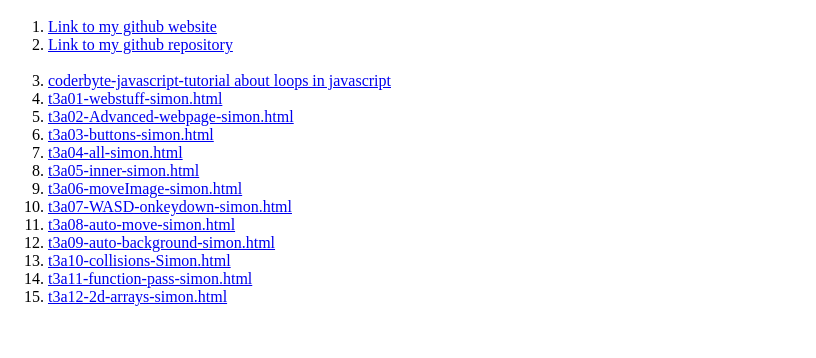
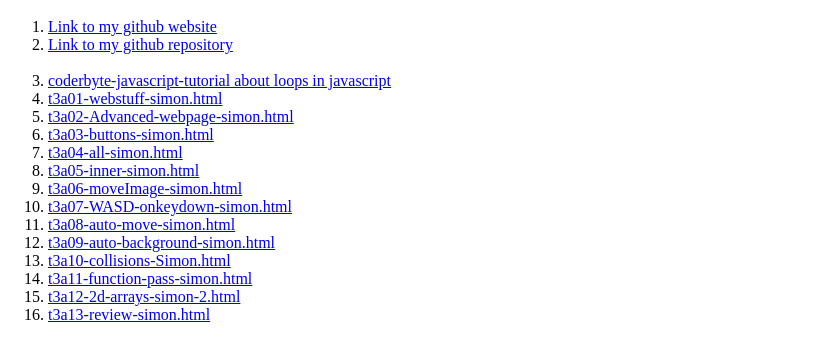
Before and after one commit to gamedev2019simon/gamedev2019simon, a plain HTML site: page index.html in a window 1280 px wide. Shown: the part 48-406 px from the top of the page, without its empty margins (0-816 px from the left). Drawn offline with Linux system fonts and the light colour scheme.

Commit message:
Update index.html

```diff
--- a/index.html
+++ b/index.html
@@ -20,9 +20,10 @@
 <li><a href="t3a04-all-simon.html"> t3a04-all-simon.html</a>
 <li><a href="t3a05-inner-simon.html"> t3a05-inner-simon.html</a>
 <li><a href="t3a06-moveImage-simon.html"> t3a06-moveImage-simon.html</a>
-<li><a href="t3a07-WASD-onkeydown-simon.html">t3a07-WASD-onkeydown-simon.html</a>
+<li><a href="t3a07-WASD-onkeydown-simon.html"> t3a07-WASD-onkeydown-simon.html</a>
 <li><a href="t3a08-auto-move-simon.html"> t3a08-auto-move-simon.html</a>
 <li><a href="t3a09-auto-background-simon.html"> t3a09-auto-background-simon.html</a>
 <li><a href="t3a10-collisions-Simon.html"> t3a10-collisions-Simon.html</a>
 <li><a href="t3a11-function-pass-simon.html"> t3a11-function-pass-simon.html</a>
-<li><a href="t3a12-2d-arrays-simon.html"> t3a12-2d-arrays-simon.html</a>
+<li><a href="t3a12-2d-arrays-simon-2.html"> t3a12-2d-arrays-simon-2.html</a>
+<li><a href="t3a13-review-simon.html"> t3a13-review-simon.html</a>
```
